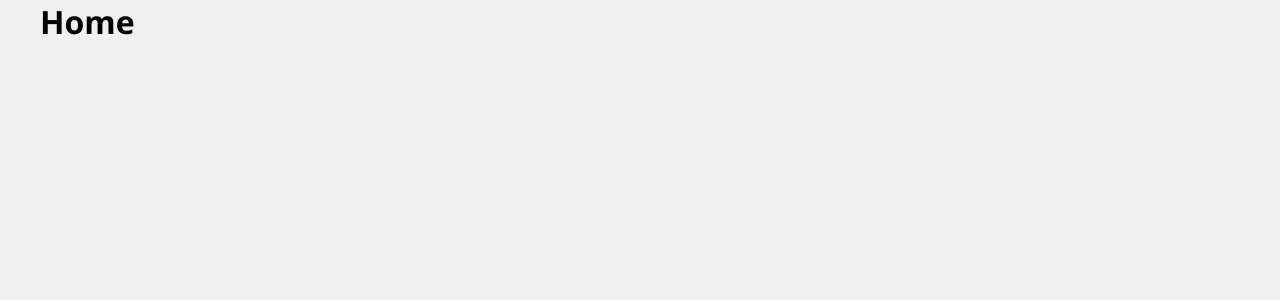
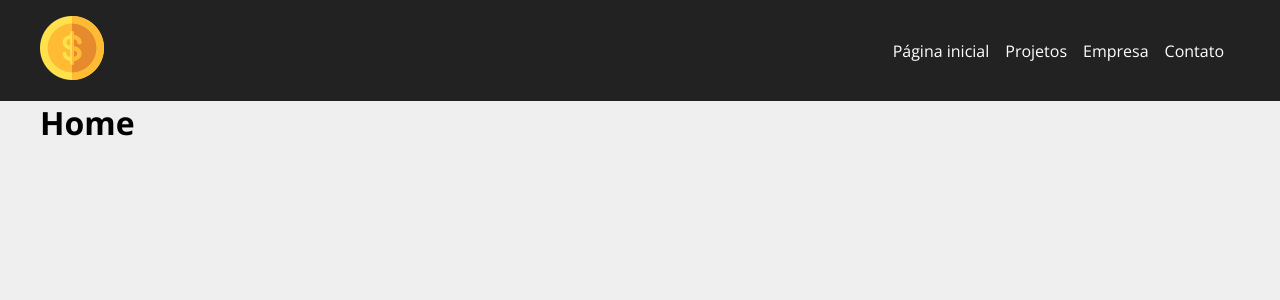
Before and after one commit to lyaricci/costs, a React (Vite) app: page / in a window 1280 px wide. Shown: the top 300 px of the page. Built offline with nearby package versions, Linux system fonts and the light colour scheme.

Commit message:
feat: add navbar

```diff
--- a/src/App.jsx
+++ b/src/App.jsx
@@ -2,11 +2,12 @@ import { BrowserRouter as Router, Routes, Route } from "react-router-dom"
 
 import Home from "./pages/Home"
 import Container from "./components/layout/Container"
+import Navbar from "./components/layout/Navbar"
 
 function App() {
   return (
     <Router>
-      {/* Navbar */}
+      <Navbar />
       <Container customClass="minHeight">
         <Routes>
           <Route path="/" element={<Home />} />
--- /dev/null
+++ b/src/components/layout/Navbar.jsx
@@ -0,0 +1,32 @@
+import { Link } from "react-router-dom"
+
+import Container from "./Container"
+
+import styles from "./navbar.module.css"
+import logo from "../../img/costs_logo.png"
+
+export default function Navbar() {
+  return (
+    <nav className={styles.navbar}>
+      <Container>
+        <Link to="/">
+          <img src={logo} alt="Costs" />
+        </Link>
+        <ul className={styles.list}>
+          <li className={styles.item}>
+            <Link to="/">Página inicial</Link>
+          </li>
+          <li className={styles.item}>
+            <Link to="/projects">Projetos</Link>
+          </li>
+          <li className={styles.item}>
+            <Link to="/company">Empresa</Link>
+          </li>
+          <li className={styles.item}>
+            <Link to="/contact">Contato</Link>
+          </li>
+        </ul>
+      </Container>
+    </nav>
+  )
+}
--- /dev/null
+++ b/src/components/layout/navbar.module.css
@@ -0,0 +1,26 @@
+.navbar {
+  display: flex;
+  justify-content: space-between;
+  background-color: #222;
+  padding: 1em;
+}
+
+.list {
+  display: flex;
+  list-style: none;
+  align-items: center;
+}
+
+.item {
+  margin-right: 1em;
+}
+
+.item a {
+  color: #fff;
+  text-decoration: none;
+}
+
+.item a:hover {
+  color: #ffbb33;
+  text-decoration: none;
+}
```
